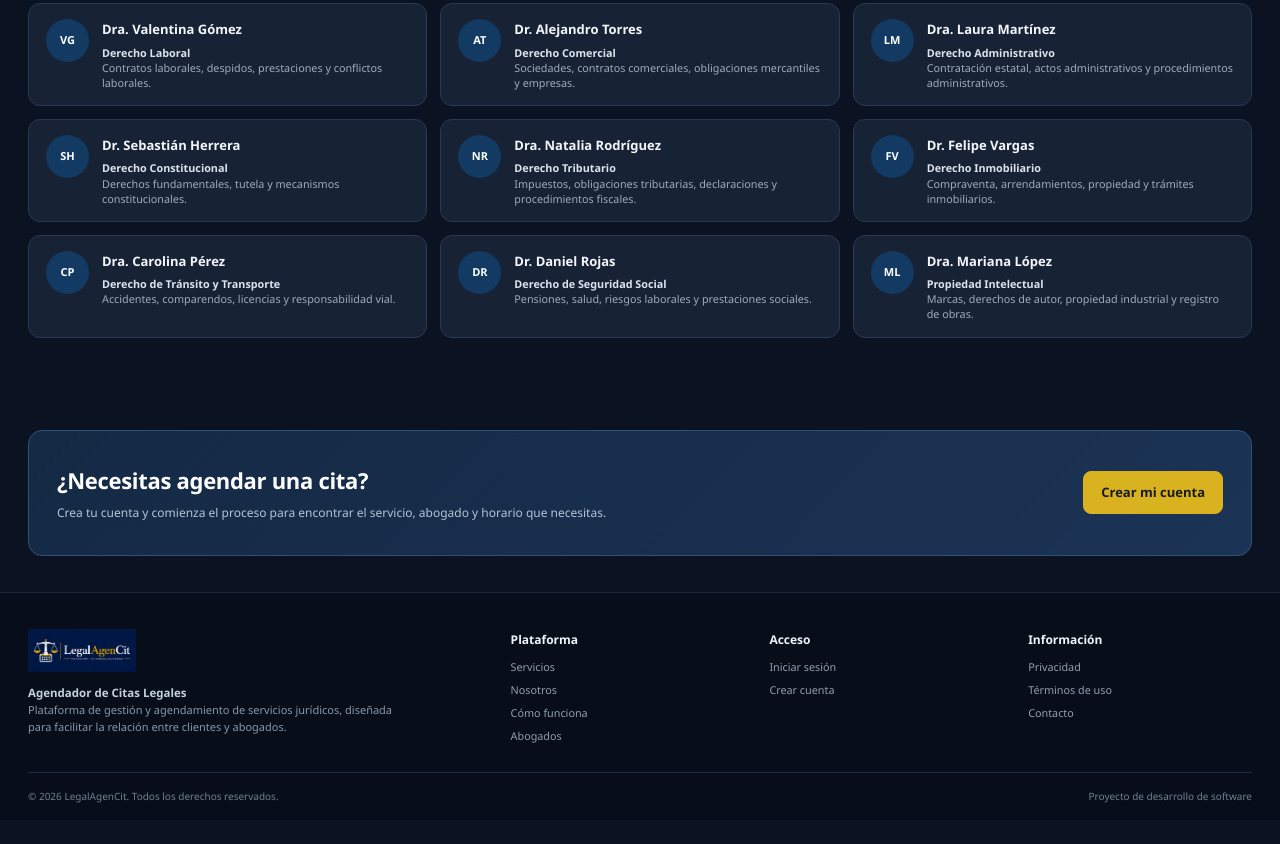
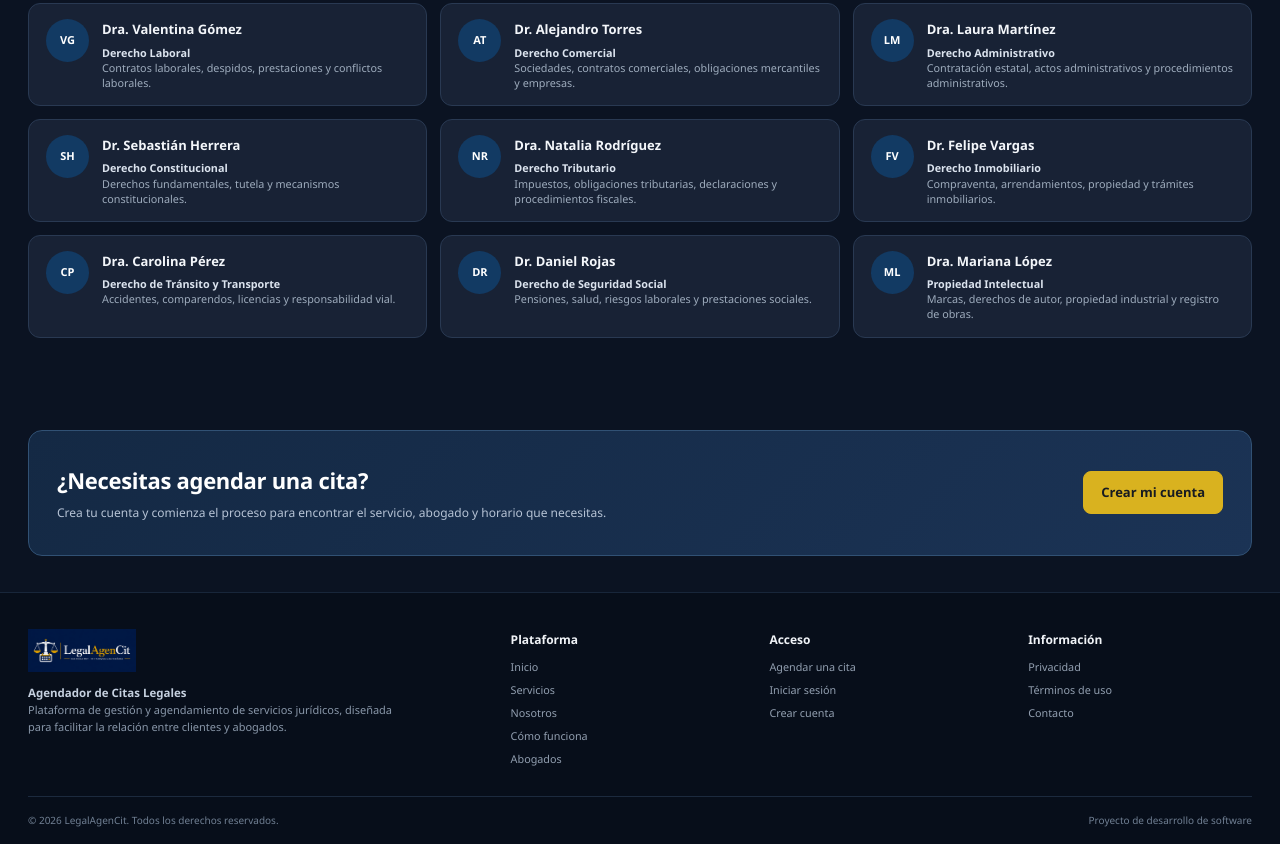
Before and after one commit to williamrios7777777-blip/Proyecto-LegalAgenCit, a plain HTML site: page index.html in a window 1280 px wide. Shown: the part 2267-3111 px from the top of the page. Before the commit the page ends 3087 px from the top, so only its background shows below. Drawn offline with Linux system fonts and the light colour scheme.

Commit message:
Unificar navegación del footer en index.html

```diff
--- a/index.html
+++ b/index.html
@@ -35,7 +35,7 @@
 </div></div></section>
 <section class="cta"><div class="container"><div class="cta-box"><div><h2>¿Necesitas agendar una cita?</h2><p>Crea tu cuenta y comienza el proceso para encontrar el servicio, abogado y horario que necesitas.</p></div><a class="btn btn-gold" href="registro.html">Crear mi cuenta</a></div></div></section>
 </main>
-<footer class="footer"><div class="container"><div class="footer-grid"><div><img class="footer-logo" src="assets/img/logo-fondo-oscuro.png" alt="LegalAgenCit"><p class="footer-brand-description"><strong>Agendador de Citas Legales</strong><br>Plataforma de gestión y agendamiento de servicios jurídicos, diseñada para facilitar la relación entre clientes y abogados.</p></div><div><h4>Plataforma</h4><div class="footer-links"><a href="#servicios">Servicios</a><a href="#nosotros">Nosotros</a><a href="#como-funciona">Cómo funciona</a><a href="#profesionales">Abogados</a></div></div><div><h4>Acceso</h4><div class="footer-links"><a href="login.html">Iniciar sesión</a><a href="registro.html">Crear cuenta</a></div></div><div><h4>Información</h4><div class="footer-links"><a href="#">Privacidad</a><a href="#">Términos de uso</a><a href="#">Contacto</a></div></div></div><div class="footer-bottom"><span>© 2026 LegalAgenCit. Todos los derechos reservados.</span><span>Proyecto de desarrollo de software</span></div></div></footer>
+<footer class="footer"><div class="container"><div class="footer-grid"><div><img class="footer-logo" src="assets/img/logo-fondo-oscuro.png" alt="LegalAgenCit"><p class="footer-brand-description"><strong>Agendador de Citas Legales</strong><br>Plataforma de gestión y agendamiento de servicios jurídicos, diseñada para facilitar la relación entre clientes y abogados.</p></div><div><h4>Plataforma</h4><div class="footer-links"><a href="index.html">Inicio</a><a href="#servicios">Servicios</a><a href="#nosotros">Nosotros</a><a href="#como-funciona">Cómo funciona</a><a href="#profesionales">Abogados</a></div></div><div><h4>Acceso</h4><div class="footer-links"><a href="agendar-cita.html">Agendar una cita</a><a href="login.html">Iniciar sesión</a><a href="registro.html">Crear cuenta</a></div></div><div><h4>Información</h4><div class="footer-links"><a href="#">Privacidad</a><a href="#">Términos de uso</a><a href="#">Contacto</a></div></div></div><div class="footer-bottom"><span>© 2026 LegalAgenCit. Todos los derechos reservados.</span><span>Proyecto de desarrollo de software</span></div></div></footer>
 <script>
 const mobileToggle=document.querySelector(".mobile-toggle");
 const mainNavigation=document.getElementById("mainNavigation");
```
